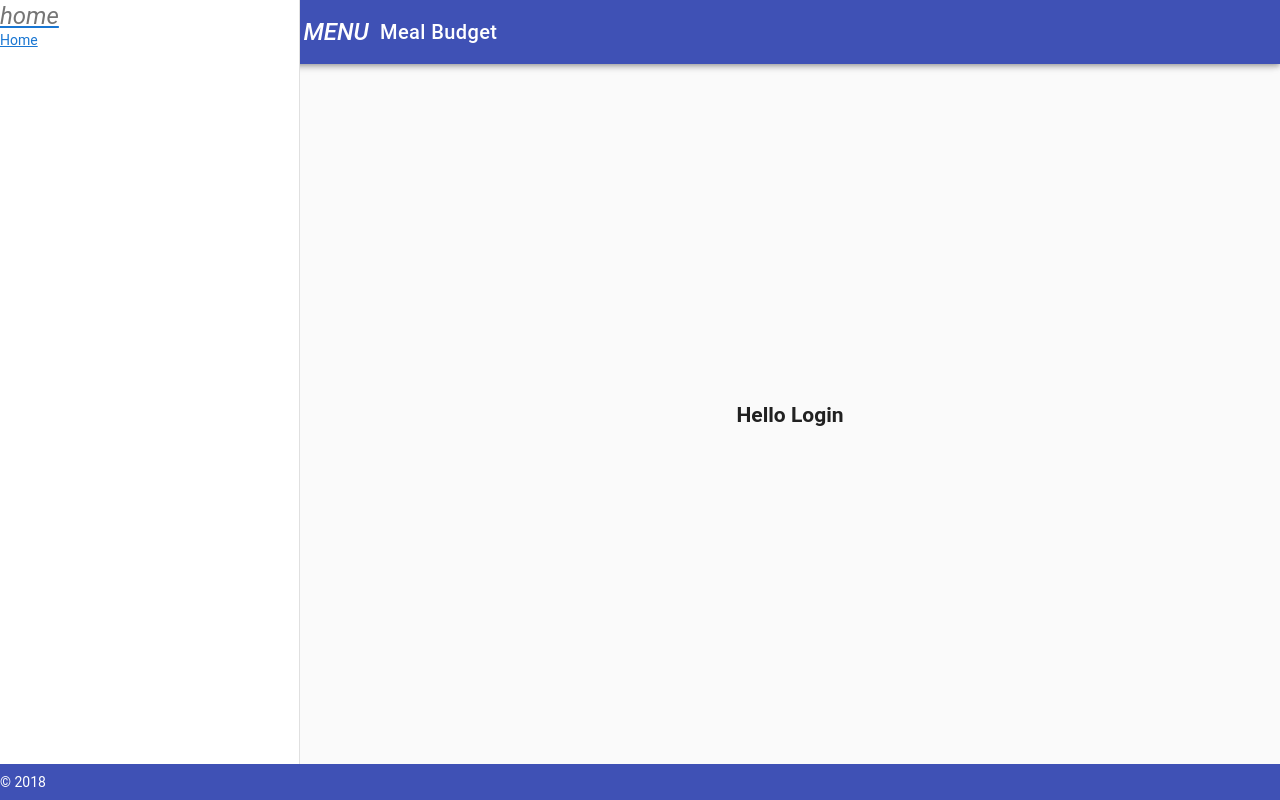
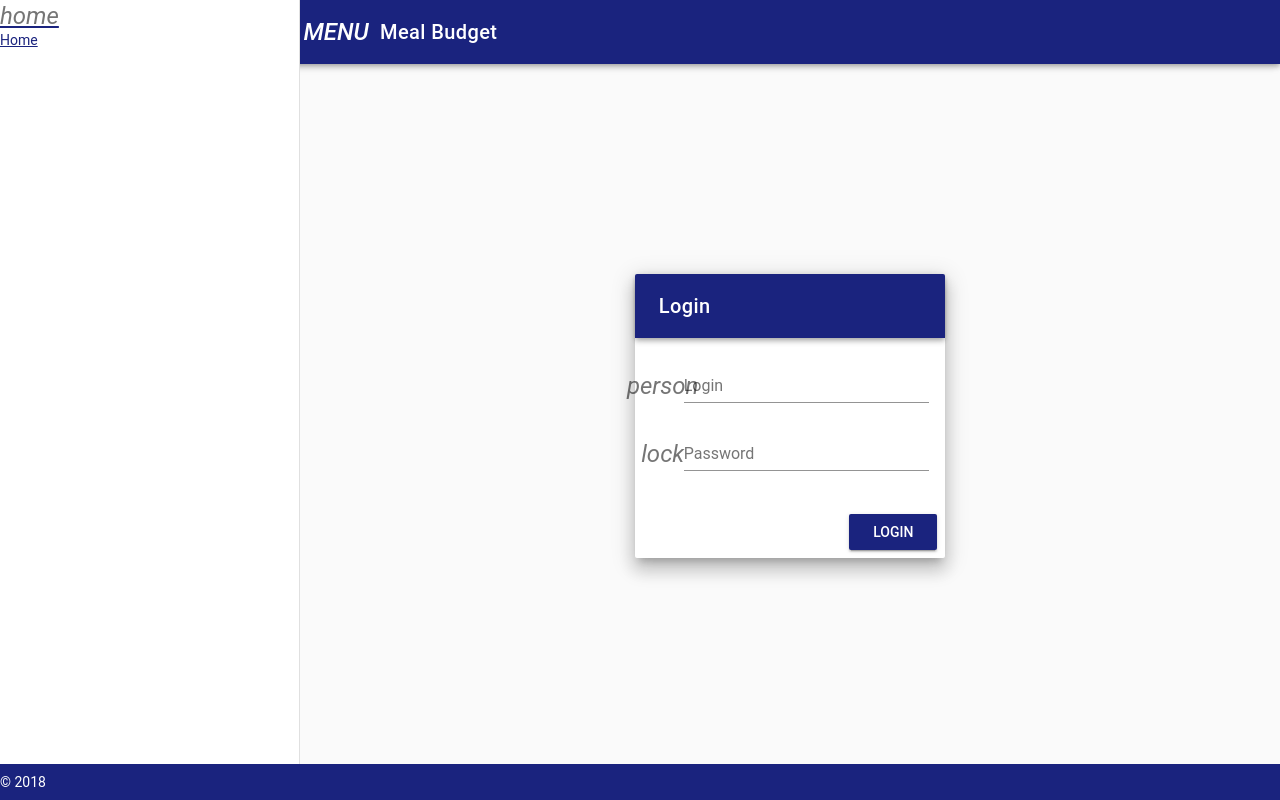
Before and after one commit to jamesmacwilliam/meal-budget, a Vue app: page /#/login in a window 1280 px wide. Built offline with nearby package versions, Linux system fonts and the light colour scheme; the HTML template or start-up script is replaced by a standard one.

Commit message:
Add login page
- add card component to standardize cards
- standardize colors

```diff
--- a/src/client/components/app.vue
+++ b/src/client/components/app.vue
@@ -11,7 +11,7 @@
         </v-layout>
       </v-container>
     </v-content>
-    <v-footer color="indigo" app>
+    <v-footer color="primary" app>
       <span class="white--text">&copy; 2018</span>
     </v-footer>
   </v-app>
--- /dev/null
+++ b/src/client/components/mb-card.vue
@@ -0,0 +1,21 @@
+<template>
+  <v-flex xs12 sm8 md4>
+    <v-card class="elevation-12">
+      <v-toolbar dark color="primary">
+        <v-toolbar-title>{{ title }}</v-toolbar-title>
+      </v-toolbar>
+      <v-card-text>
+        <slot></slot>
+      </v-card-text>
+      <v-card-actions>
+        <v-spacer/>
+        <slot name="actions"></slot>
+      </v-card-actions>
+    </v-card>
+  </v-flex>
+</template>
+<script>
+  export default {
+    props: ['title']
+  }
+</script>
--- a/src/client/components/mb-login.vue
+++ b/src/client/components/mb-login.vue
@@ -1,7 +1,16 @@
 <template>
-  <h2> Hello Login </h2>
+  <mb-card title="Login">
+    <v-form>
+      <v-text-field prepend-icon="person" name="login" label="Login" type="text"></v-text-field>
+      <v-text-field prepend-icon="lock" name="password" label="Password" id="password" type="password"></v-text-field>
+    </v-form>
+    <v-btn slot="actions" color="primary">Login</v-btn>
+  </mb-card>
 </template>
 <script>
+import MbCard from './mb-card.vue'
+
 export default {
+  components: { MbCard }
 }
 </script>
--- a/src/client/components/mb-navigation.vue
+++ b/src/client/components/mb-navigation.vue
@@ -18,7 +18,7 @@
         </li>
       </v-list>
     </v-navigation-drawer>
-    <v-toolbar color="indigo" dark fixed app>
+    <v-toolbar color="primary" dark fixed app>
       <v-toolbar-side-icon @click.stop="drawer = !drawer"></v-toolbar-side-icon>
       <v-toolbar-title>Meal Budget</v-toolbar-title>
     </v-toolbar>
--- a/src/client/main.js
+++ b/src/client/main.js
@@ -4,7 +4,15 @@ import Vuetify from 'vuetify'
 import 'vuetify/dist/vuetify.min.css'
 import router from './router'
 
-Vue.use(Vuetify)
+import colors from 'vuetify/es5/util/colors'
+
+Vue.use(Vuetify, {
+  theme: {
+    primary: colors.indigo.darken4,
+    secondary: colors.indigo.lighten1,
+    accent: colors.indigo.accent4
+  }
+})
 
 new Vue({
   el: '#app',
```
